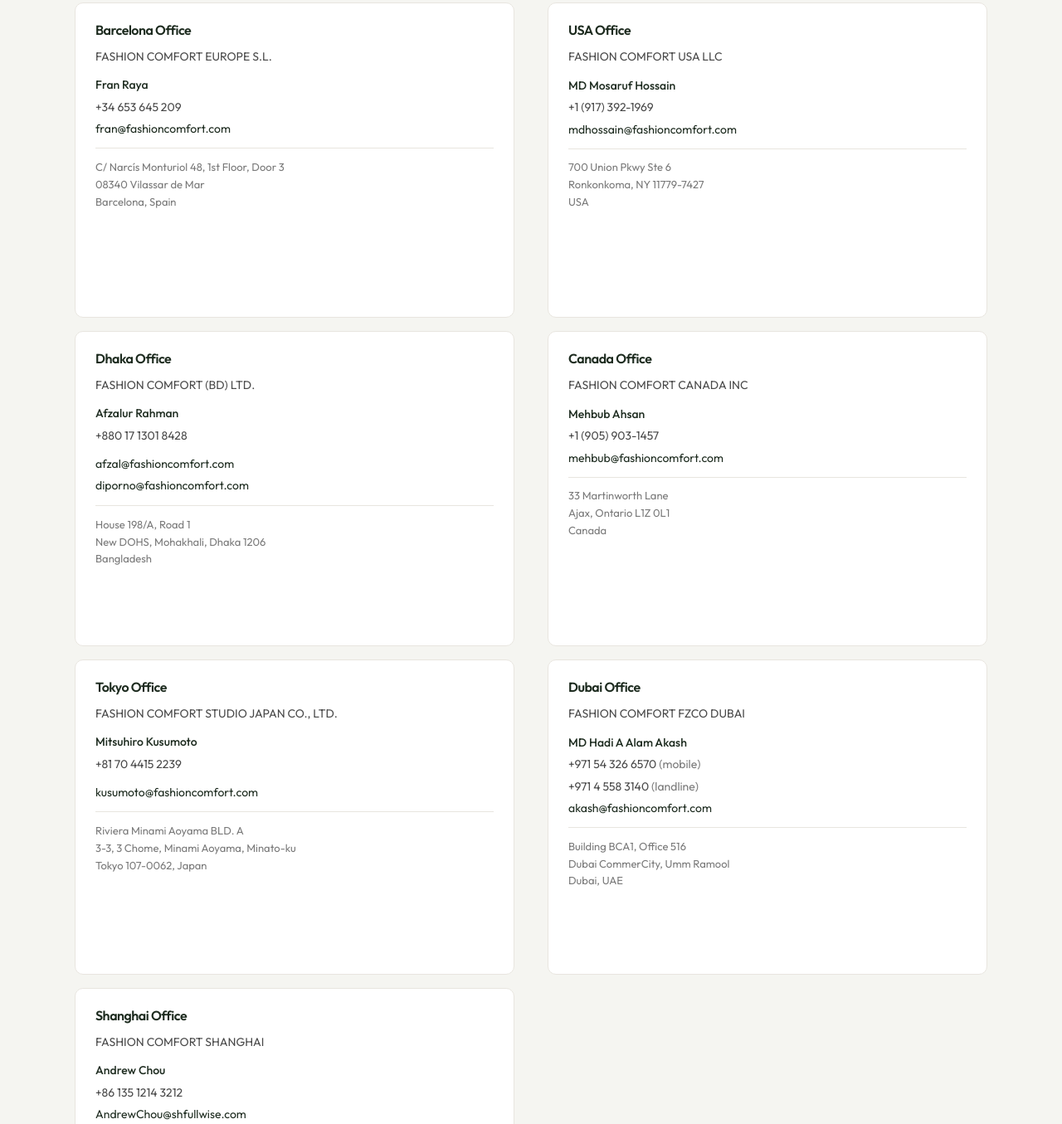
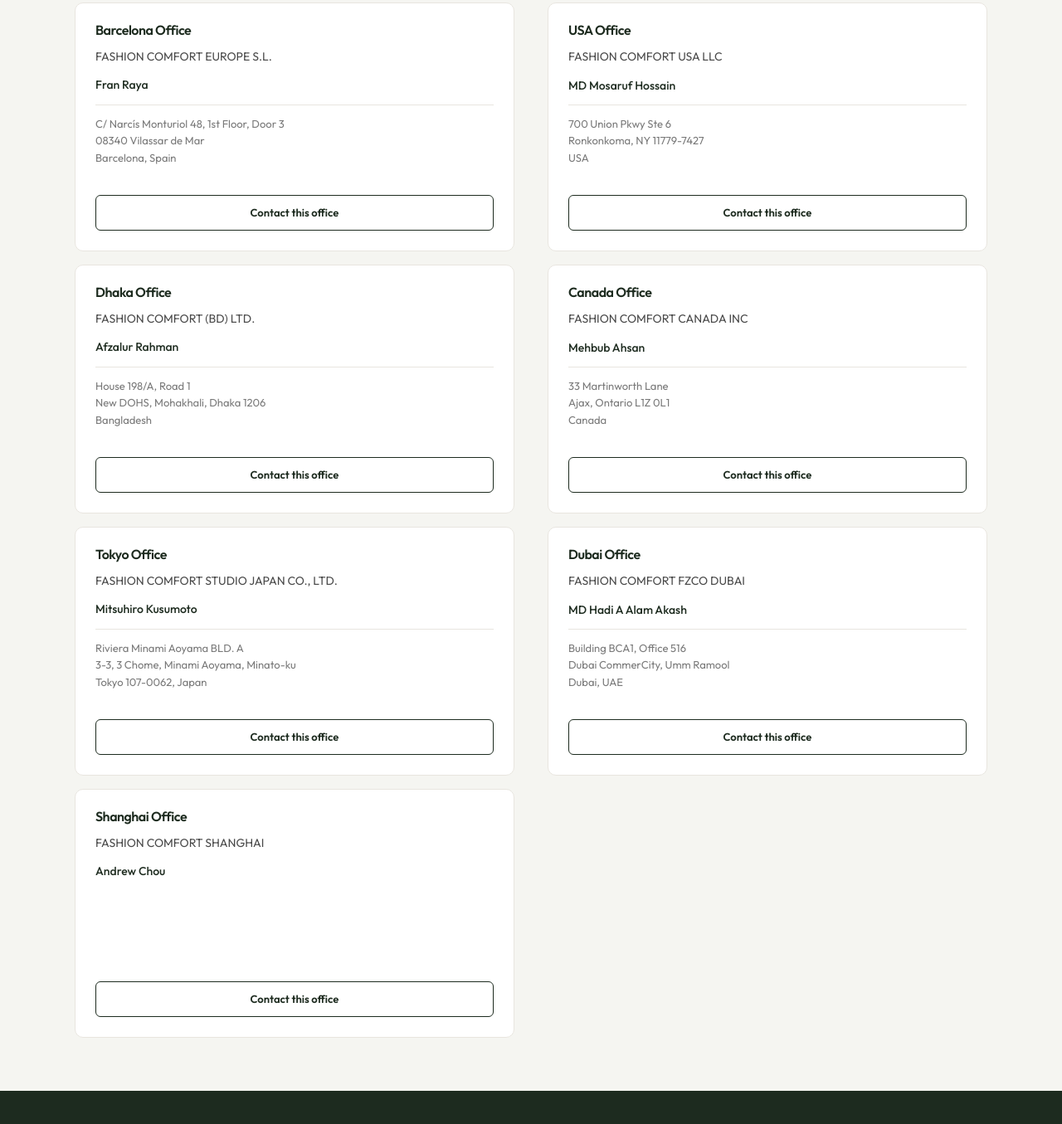
Before and after one commit to RaquelNeo/fashion-comfort-web, a website: page index.html in a window 1280 px wide. Shown: the part 6037-7392 px from the top of the page at 83% size. Drawn offline with nearby package versions, Linux system fonts and the light colour scheme.

Commit message:
Remove personal contact data from offices, add per-office contact flow
Replace direct emails and phone numbers in all 7 office cards (and the
locale JSON files, where they also leaked) with a "Contact this office"
button that opens the contact form with the office preselected and shows
a banner confirming the destination office + contact person. Add a
honeypot field to the form. Tighten office card height and drop the
"Address coming soon" line on Shanghai. Update founders photo on the
history page.

Co-Authored-By: Claude Opus 4.8 (1M context) <noreply@anthropic.com>

```diff
--- a/index.html
+++ b/index.html
@@ -790,10 +790,14 @@
 
       <!-- Contact Form: full width on top -->
       <div class="reveal" style="margin-top: var(--space-2xl);">
-        <form id="contact-form" action="https://formspree.io/f/mwvwqlno" method="POST" style="padding: 24px; background: white; border-radius: 10px; border: 1px solid var(--border); display: flex; flex-direction: column;">
-            <input type="hidden" name="_subject" value="New inquiry from fashioncomfort.com">
+        <form id="contact-form" action="https://formspree.io/f/mwvwqlno" method="POST" style="padding: 24px; background: white; border-radius: 10px; border: 1px solid var(--border); display: flex; flex-direction: column; min-height: 300px;">
+            <div id="office-banner" style="display: none; margin-bottom: 20px; padding: 14px 16px; background: var(--stone); border: 1px solid var(--border); border-left: 3px solid var(--primary); border-radius: 8px; font-size: 14px; color: var(--text-secondary); line-height: 1.5;"></div>
+            <input type="hidden" id="form-subject" name="_subject" value="New inquiry from fashioncomfort.com">
+            <input type="hidden" id="office-input" name="office" value="">
             <input type="hidden" name="_autoresponse" value="Thank you for contacting Fashion Comfort Group. We have received your message and will get back to you shortly.">
             <input type="hidden" name="_template" value="table">
+            <!-- Honeypot: real users never see/fill this; bots do. Formspree silently drops submissions where _gotcha is set. -->
+            <input type="text" name="_gotcha" tabindex="-1" autocomplete="off" aria-hidden="true" style="position:absolute; left:-9999px; width:1px; height:1px; opacity:0;">
             <div style="margin-bottom: 20px;">
               <label style="display: block; font-weight: 600; color: var(--primary); margin-bottom: 8px; font-size: 14px;" data-i18n="contact.form_name">Name</label>
               <input type="text" name="name" required style="width: 100%; padding: 12px; border: 1px solid var(--border); border-radius: 6px; font-family: var(--font-body); font-size: 14px;" placeholder="Your name" data-i18n-placeholder="contact.form_name">
@@ -856,122 +860,78 @@
       </div>
 
       <!-- Offices: unified grid, all cards same height. Left 4 / Right 3 -->
-      <div class="reveal offices-grid" style="display: grid; grid-template-columns: 1fr 1fr; grid-template-rows: repeat(4, 380px); grid-auto-flow: column; gap: 16px 40px; margin-top: 40px;">
+      <div class="reveal offices-grid" style="display: grid; grid-template-columns: 1fr 1fr; grid-template-rows: repeat(4, auto); grid-auto-flow: column; gap: 16px 40px; margin-top: 40px;">
 
         <!-- LEFT COLUMN: Barcelona, Dhaka, Tokyo, Shanghai -->
         <div style="display: contents;">
-          <div data-contact="bcn" style="padding: 24px; background: white; border-radius: 10px; border: 1px solid var(--border);">
+          <div data-contact="bcn" style="padding: 24px; background: white; border-radius: 10px; border: 1px solid var(--border); display: flex; flex-direction: column; min-height: 300px;">
             <h3 style="font-family: var(--font-body); font-size: 16px; font-weight: 600; margin-bottom: 12px;" data-i18n="contact.bcn_office">Barcelona Office</h3>
             <p style="color: var(--text-secondary); font-size: 14px; margin-bottom: 12px;" data-i18n="contact.bcn_title">Fashion Comfort Europe S.L.</p>
-            <p style="color: var(--text-primary); font-size: 14px; font-weight: 500; margin-bottom: 4px;">Fran Raya</p>
-            <p style="color: var(--text-secondary); font-size: 14px; margin-bottom: 4px;">
-              <a href="tel:+34653645209" style="color: var(--text-secondary); text-decoration: none;">+34 653 645 209</a>
-            </p>
-            <p style="color: var(--text-secondary); font-size: 14px; margin-bottom: 12px;">
-              <a href="mailto:fran@fashioncomfort.com" style="color: var(--text-primary); text-decoration: none;">fran@fashioncomfort.com</a>
-            </p>
+            <p style="color: var(--text-primary); font-size: 14px; font-weight: 500; margin-bottom: 12px;">Fran Raya</p>
             <p style="color: var(--text-muted); font-size: 13px; border-top: 1px solid var(--border); padding-top: 12px; line-height: 1.6;" data-i18n-html="contact.bcn_address">
               C/ Narcís Monturiol 48, 1st Floor, Door 3<br>08340 Vilassar de Mar<br>Barcelona, Spain
             </p>
+            <button type="button" onclick="contactOffice(this, 'Barcelona')" data-i18n="contact.office_cta" style="margin-top: auto; width: 100%; padding: 10px; background: white; color: var(--primary); border: 1px solid var(--primary); border-radius: 6px; font-family: var(--font-body); font-weight: 600; font-size: 13px; cursor: pointer; transition: background 0.2s, color 0.2s;" onmouseenter="this.style.background='var(--primary)';this.style.color='white'" onmouseleave="this.style.background='white';this.style.color='var(--primary)'">Contact this office</button>
           </div>
 
-          <div data-contact="dhaka" style="padding: 24px; background: white; border-radius: 10px; border: 1px solid var(--border);">
+          <div data-contact="dhaka" style="padding: 24px; background: white; border-radius: 10px; border: 1px solid var(--border); display: flex; flex-direction: column; min-height: 300px;">
             <h3 style="font-family: var(--font-body); font-size: 16px; font-weight: 600; margin-bottom: 12px;" data-i18n="contact.dhaka_office">Dhaka Office</h3>
             <p style="color: var(--text-secondary); font-size: 14px; margin-bottom: 12px;" data-i18n="contact.bd_title">Fashion Comfort (BD) Ltd.</p>
-            <p style="color: var(--text-primary); font-size: 14px; font-weight: 500; margin-bottom: 4px;">Afzalur Rahman</p>
-            <p style="color: var(--text-secondary); font-size: 14px; margin-bottom: 12px;">
-              <a href="tel:+8801713018428" style="color: var(--text-secondary); text-decoration: none;">+880 17 1301 8428</a>
-            </p>
-            <p style="color: var(--text-secondary); font-size: 14px; margin-bottom: 4px;">
-              <a href="mailto:afzal@fashioncomfort.com" style="color: var(--text-primary); text-decoration: none;">afzal@fashioncomfort.com</a>
-            </p>
-            <p style="color: var(--text-secondary); font-size: 14px; margin-bottom: 12px;">
-              <a href="mailto:diporno@fashioncomfort.com" style="color: var(--text-primary); text-decoration: none;">diporno@fashioncomfort.com</a>
-            </p>
+            <p style="color: var(--text-primary); font-size: 14px; font-weight: 500; margin-bottom: 12px;">Afzalur Rahman</p>
             <p style="color: var(--text-muted); font-size: 13px; border-top: 1px solid var(--border); padding-top: 12px; line-height: 1.6;" data-i18n-html="contact.bd_address">
               House 198/A, Road 1<br>New DOHS, Mohakhali, Dhaka 1206<br>Bangladesh
             </p>
+            <button type="button" onclick="contactOffice(this, 'Dhaka')" data-i18n="contact.office_cta" style="margin-top: auto; width: 100%; padding: 10px; background: white; color: var(--primary); border: 1px solid var(--primary); border-radius: 6px; font-family: var(--font-body); font-weight: 600; font-size: 13px; cursor: pointer; transition: background 0.2s, color 0.2s;" onmouseenter="this.style.background='var(--primary)';this.style.color='white'" onmouseleave="this.style.background='white';this.style.color='var(--primary)'">Contact this office</button>
           </div>
 
-          <div data-contact="tokyo" style="padding: 24px; background: white; border-radius: 10px; border: 1px solid var(--border);">
+          <div data-contact="tokyo" style="padding: 24px; background: white; border-radius: 10px; border: 1px solid var(--border); display: flex; flex-direction: column; min-height: 300px;">
             <h3 style="font-family: var(--font-body); font-size: 16px; font-weight: 600; margin-bottom: 12px;" data-i18n="contact.tokyo_office">Tokyo Office</h3>
             <p style="color: var(--text-secondary); font-size: 14px; margin-bottom: 12px;" data-i18n="contact.jp_title">FASHION COMFORT STUDIO JAPAN CO., LTD.</p>
-            <p style="color: var(--text-primary); font-size: 14px; font-weight: 500; margin-bottom: 4px;">Mitsuhiro Kusumoto</p>
-            <p style="color: var(--text-secondary); font-size: 14px; margin-bottom: 12px;">
-              <a href="tel:+817044152239" style="color: var(--text-secondary); text-decoration: none;">+81 70 4415 2239</a>
-            </p>
-            <p style="color: var(--text-secondary); font-size: 14px; margin-bottom: 12px;">
-              <a href="mailto:kusumoto@fashioncomfort.com" style="color: var(--text-primary); text-decoration: none;">kusumoto@fashioncomfort.com</a>
-            </p>
+            <p style="color: var(--text-primary); font-size: 14px; font-weight: 500; margin-bottom: 12px;">Mitsuhiro Kusumoto</p>
             <p style="color: var(--text-muted); font-size: 13px; border-top: 1px solid var(--border); padding-top: 12px; line-height: 1.6;" data-i18n-html="contact.jp_address">
               Riviera Minami Aoyama BLD. A<br>3-3, 3 Chome, Minami Aoyama, Minato-ku<br>Tokyo 107-0062, Japan
             </p>
+            <button type="button" onclick="contactOffice(this, 'Tokyo')" data-i18n="contact.office_cta" style="margin-top: auto; width: 100%; padding: 10px; background: white; color: var(--primary); border: 1px solid var(--primary); border-radius: 6px; font-family: var(--font-body); font-weight: 600; font-size: 13px; cursor: pointer; transition: background 0.2s, color 0.2s;" onmouseenter="this.style.background='var(--primary)';this.style.color='white'" onmouseleave="this.style.background='white';this.style.color='var(--primary)'">Contact this office</button>
           </div>
 
-          <div data-contact="shanghai" style="padding: 24px; background: white; border-radius: 10px; border: 1px solid var(--border);">
+          <div data-contact="shanghai" style="padding: 24px; background: white; border-radius: 10px; border: 1px solid var(--border); display: flex; flex-direction: column; min-height: 300px;">
             <h3 style="font-family: var(--font-body); font-size: 16px; font-weight: 600; margin-bottom: 12px;" data-i18n="contact.shanghai_office">Shanghai Office</h3>
             <p style="color: var(--text-secondary); font-size: 14px; margin-bottom: 12px;" data-i18n="contact.shanghai_title">FASHION COMFORT SHANGHAI</p>
-            <p style="color: var(--text-primary); font-size: 14px; font-weight: 500; margin-bottom: 4px;">Andrew Chou</p>
-            <p style="color: var(--text-secondary); font-size: 14px; margin-bottom: 4px;">
-              <a href="tel:+8613512143212" style="color: var(--text-secondary); text-decoration: none;">+86 135 1214 3212</a>
-            </p>
-            <p style="color: var(--text-secondary); font-size: 14px; margin-bottom: 12px;">
-              <a href="mailto:AndrewChou@shfullwise.com" style="color: var(--text-primary); text-decoration: none;">AndrewChou@shfullwise.com</a>
-            </p>
-            <p style="color: var(--text-muted); font-size: 13px; border-top: 1px solid var(--border); padding-top: 12px; line-height: 1.6; font-style: italic;" data-i18n="contact.shanghai_address">Address coming soon</p>
+            <p style="color: var(--text-primary); font-size: 14px; font-weight: 500; margin-bottom: 12px;">Andrew Chou</p>
+            <button type="button" onclick="contactOffice(this, 'Shanghai')" data-i18n="contact.office_cta" style="margin-top: auto; width: 100%; padding: 10px; background: white; color: var(--primary); border: 1px solid var(--primary); border-radius: 6px; font-family: var(--font-body); font-weight: 600; font-size: 13px; cursor: pointer; transition: background 0.2s, color 0.2s;" onmouseenter="this.style.background='var(--primary)';this.style.color='white'" onmouseleave="this.style.background='white';this.style.color='var(--primary)'">Contact this office</button>
           </div>
         </div>
 
         <!-- RIGHT COLUMN: USA, Canada, Dubai -->
         <div style="display: contents;">
-          <div data-contact="usa" style="padding: 24px; background: white; border-radius: 10px; border: 1px solid var(--border);">
+          <div data-contact="usa" style="padding: 24px; background: white; border-radius: 10px; border: 1px solid var(--border); display: flex; flex-direction: column; min-height: 300px;">
             <h3 style="font-family: var(--font-body); font-size: 16px; font-weight: 600; margin-bottom: 12px;" data-i18n="contact.usa_office">USA Office</h3>
             <p style="color: var(--text-secondary); font-size: 14px; margin-bottom: 12px;" data-i18n="contact.usa_title">FASHION COMFORT USA LLC</p>
-            <p style="color: var(--text-primary); font-size: 14px; font-weight: 500; margin-bottom: 4px;">MD Mosaruf Hossain</p>
-            <p style="color: var(--text-secondary); font-size: 14px; margin-bottom: 4px;">
-              <a href="tel:+19173921969" style="color: var(--text-secondary); text-decoration: none;">+1 (917) 392-1969</a>
-            </p>
-            <p style="color: var(--text-secondary); font-size: 14px; margin-bottom: 12px;">
-              <a href="mailto:mdhossain@fashioncomfort.com" style="color: var(--text-primary); text-decoration: none;">mdhossain@fashioncomfort.com</a>
-            </p>
+            <p style="color: var(--text-primary); font-size: 14px; font-weight: 500; margin-bottom: 12px;">MD Mosaruf Hossain</p>
             <p style="color: var(--text-muted); font-size: 13px; border-top: 1px solid var(--border); padding-top: 12px; line-height: 1.6;" data-i18n-html="contact.usa_address">
               700 Union Pkwy Ste 6<br>Ronkonkoma, NY 11779-7427<br>USA
             </p>
+            <button type="button" onclick="contactOffice(this, 'USA')" data-i18n="contact.office_cta" style="margin-top: auto; width: 100%; padding: 10px; background: white; color: var(--primary); border: 1px solid var(--primary); border-radius: 6px; font-family: var(--font-body); font-weight: 600; font-size: 13px; cursor: pointer; transition: background 0.2s, color 0.2s;" onmouseenter="this.style.background='var(--primary)';this.style.color='white'" onmouseleave="this.style.background='white';this.style.color='var(--primary)'">Contact this office</button>
           </div>
 
-          <div data-contact="ca" style="padding: 24px; background: white; border-radius: 10px; border: 1px solid var(--border);">
+          <div data-contact="ca" style="padding: 24px; background: white; border-radius: 10px; border: 1px solid var(--border); display: flex; flex-direction: column; min-height: 300px;">
             <h3 style="font-family: var(--font-body); font-size: 16px; font-weight: 600; margin-bottom: 12px;" data-i18n="contact.ca_office">Canada Office</h3>
             <p style="color: var(--text-secondary); font-size: 14px; margin-bottom: 12px;" data-i18n="contact.ca_title">FASHION COMFORT CANADA INC</p>
-            <p style="color: var(--text-primary); font-size: 14px; font-weight: 500; margin-bottom: 4px;">Mehbub Ahsan</p>
-            <p style="color: var(--text-secondary); font-size: 14px; margin-bottom: 4px;">
-              <a href="tel:+19059031457" style="color: var(--text-secondary); text-decoration: none;">+1 (905) 903-1457</a>
-            </p>
-            <p style="color: var(--text-secondary); font-size: 14px; margin-bottom: 12px;">
-              <a href="mailto:mehbub@fashioncomfort.com" style="color: var(--text-primary); text-decoration: none;">mehbub@fashioncomfort.com</a>
-            </p>
+            <p style="color: var(--text-primary); font-size: 14px; font-weight: 500; margin-bottom: 12px;">Mehbub Ahsan</p>
             <p style="color: var(--text-muted); font-size: 13px; border-top: 1px solid var(--border); padding-top: 12px; line-height: 1.6;" data-i18n-html="contact.ca_address">
               33 Martinworth Lane<br>Ajax, Ontario L1Z 0L1<br>Canada
             </p>
+            <button type="button" onclick="contactOffice(this, 'Canada')" data-i18n="contact.office_cta" style="margin-top: auto; width: 100%; padding: 10px; background: white; color: var(--primary); border: 1px solid var(--primary); border-radius: 6px; font-family: var(--font-body); font-weight: 600; font-size: 13px; cursor: pointer; transition: background 0.2s, color 0.2s;" onmouseenter="this.style.background='var(--primary)';this.style.color='white'" onmouseleave="this.style.background='white';this.style.color='var(--primary)'">Contact this office</button>
           </div>
 
-          <div data-contact="dubai" style="padding: 24px; background: white; border-radius: 10px; border: 1px solid var(--border);">
+          <div data-contact="dubai" style="padding: 24px; background: white; border-radius: 10px; border: 1px solid var(--border); display: flex; flex-direction: column; min-height: 300px;">
             <h3 style="font-family: var(--font-body); font-size: 16px; font-weight: 600; margin-bottom: 12px;" data-i18n="contact.dubai_office">Dubai Office</h3>
             <p style="color: var(--text-secondary); font-size: 14px; margin-bottom: 12px;" data-i18n="contact.dubai_title">FASHION COMFORT FZCO DUBAI</p>
-            <p style="color: var(--text-primary); font-size: 14px; font-weight: 500; margin-bottom: 4px;">MD Hadi A Alam Akash</p>
-            <p style="color: var(--text-secondary); font-size: 14px; margin-bottom: 4px;">
-              <a href="tel:+971543266570" style="color: var(--text-secondary); text-decoration: none;">+971 54 326 6570</a>
-              <span data-i18n="contact.dubai_phone_mobile" style="color: var(--text-muted);">(mobile)</span>
-            </p>
-            <p style="color: var(--text-secondary); font-size: 14px; margin-bottom: 4px;">
-              <a href="tel:+97145583140" style="color: var(--text-secondary); text-decoration: none;">+971 4 558 3140</a>
-              <span data-i18n="contact.dubai_phone_landline" style="color: var(--text-muted);">(landline)</span>
-            </p>
-            <p style="color: var(--text-secondary); font-size: 14px; margin-bottom: 12px;">
-              <a href="mailto:akash@fashioncomfort.com" style="color: var(--text-primary); text-decoration: none;">akash@fashioncomfort.com</a>
-            </p>
+            <p style="color: var(--text-primary); font-size: 14px; font-weight: 500; margin-bottom: 12px;">MD Hadi A Alam Akash</p>
             <p style="color: var(--text-muted); font-size: 13px; border-top: 1px solid var(--border); padding-top: 12px; line-height: 1.6;" data-i18n-html="contact.dubai_address">
               Building BCA1, Office 516<br>Dubai CommerCity, Umm Ramool<br>Dubai, UAE
             </p>
+            <button type="button" onclick="contactOffice(this, 'Dubai')" data-i18n="contact.office_cta" style="margin-top: auto; width: 100%; padding: 10px; background: white; color: var(--primary); border: 1px solid var(--primary); border-radius: 6px; font-family: var(--font-body); font-weight: 600; font-size: 13px; cursor: pointer; transition: background 0.2s, color 0.2s;" onmouseenter="this.style.background='var(--primary)';this.style.color='white'" onmouseleave="this.style.background='white';this.style.color='var(--primary)'">Contact this office</button>
           </div>
         </div>
 
@@ -997,6 +957,47 @@
   <script src="https://cdn.jsdelivr.net/npm/gsap@3/dist/ScrollTrigger.min.js"></script>
 
   <script>
+    // Contact a specific office: prefill hidden fields, show a banner telling the user
+    // which office (and contact person) the message goes to, then jump to the form.
+    // btn = the clicked button (used to read the localized office name + person from its card);
+    // officeId = stable English identifier sent to the inbox.
+    function contactOffice(btn, officeId) {
+      var officeInput = document.getElementById('office-input');
+      var subjectInput = document.getElementById('form-subject');
+      var banner = document.getElementById('office-banner');
+      var form = document.getElementById('contact-form');
+
+      var card = btn && btn.closest ? btn.closest('[data-contact]') : null;
+      var displayOffice = officeId;
+      var person = '';
+      if (card) {
+        var h3 = card.querySelector('h3');
+        if (h3) displayOffice = h3.textContent.trim();
+        var nameEl = card.querySelector('p[style*="font-weight: 500"]');
+        if (nameEl) person = nameEl.textContent.trim();
+      }
+
+      if (officeInput) officeInput.value = officeId;
+      if (subjectInput) subjectInput.value = 'New inquiry for ' + officeId + ' office (via fashioncomfort.com)';
+
+      if (banner) {
+        var t = (typeof i18n !== 'undefined' && i18n.getNestedValue) ? i18n.getNestedValue.bind(i18n) : function () { return null; };
+        var toLabel = t('contact.office_banner_to') || 'Your message will be sent to:';
+        var attLabel = t('contact.office_banner_att') || 'Attn:';
+        banner.innerHTML = toLabel + ' <strong style="color: var(--text-primary);">' + displayOffice + '</strong>'
+          + (person ? '<br>' + attLabel + ' <strong style="color: var(--text-primary);">' + person + '</strong>' : '');
+        banner.style.display = 'block';
+      }
+
+      if (form) {
+        form.scrollIntoView({ behavior: 'smooth', block: 'start' });
+        var nameField = form.querySelector('[name="name"]');
+        if (nameField) {
+          window.setTimeout(function () { nameField.focus({ preventScroll: true }); }, 500);
+        }
+      }
+    }
+
     // Navigation scroll effect
     const navbar = document.getElementById('navbar');
     let lastScroll = 0;
--- a/locales/en.json
+++ b/locales/en.json
@@ -236,12 +236,13 @@
   },
   "contact": {
     "tag": "Get in Touch",
+    "office_cta": "Contact this office",
+    "office_banner_to": "Your message will be sent to:",
+    "office_banner_att": "Attn:",
     "title": "Contact Us",
     "bcn_office": "Barcelona Office",
     "bcn_title": "FASHION COMFORT EUROPE S.L.",
     "bcn_contact": "Contact: Fran Raya",
-    "bcn_phone": "+34 653 645 209",
-    "bcn_email": "fran@fashioncomfort.com",
     "bcn_address": "C/ Narcís Monturiol 48, 1st Floor, Door 3<br>08340 Vilassar de Mar<br>Barcelona, Spain",
     "bcn_address_1": "C/ Narcís Monturiol 48",
     "bcn_address_2": "1st Floor, Door 3",
@@ -250,9 +251,6 @@
     "dhaka_office": "Dhaka Office",
     "bd_title": "FASHION COMFORT (BD) LTD.",
     "bd_contact": "Contact: Md. Afzalur Rahman",
-    "bd_phone": "+88 028 819 917",
-    "bd_email_1": "afzal@fashioncomfort.com",
-    "bd_email_2": "diporno@fashioncomfort.com",
     "bd_address": "House 198/A, Road 1<br>New DOHS, Mohakhali, Dhaka 1206<br>Bangladesh",
     "bd_address_1": "House 198/A, Road 1",
     "bd_address_2": "New DOHS, Mohakhali",
@@ -260,7 +258,6 @@
     "tokyo_office": "Tokyo Office",
     "jp_title": "FASHION COMFORT STUDIO JAPAN CO., LTD.",
     "jp_contact": "Contact: Mitsuhiro Kusumoto",
-    "jp_phone": "+81 70 4415 2239",
     "jp_address": "Riviera Minami Aoyama BLD. A<br>3-3, 3 Chome, Minami Aoyama, Minato-ku<br>Tokyo 107-0062, Japan",
     "jp_address_1": "Riviera Minami Aoyama BLD. A",
     "jp_address_2": "3-3, 3 Chome, Minami Aoyama",
```
Also changed, not shown: locales/es.json (+3 -6 lines), locales/ja.json (+3 -6 lines), our-history.html (+1 -1 lines), assets/images/photo_founders.jpg (added).
